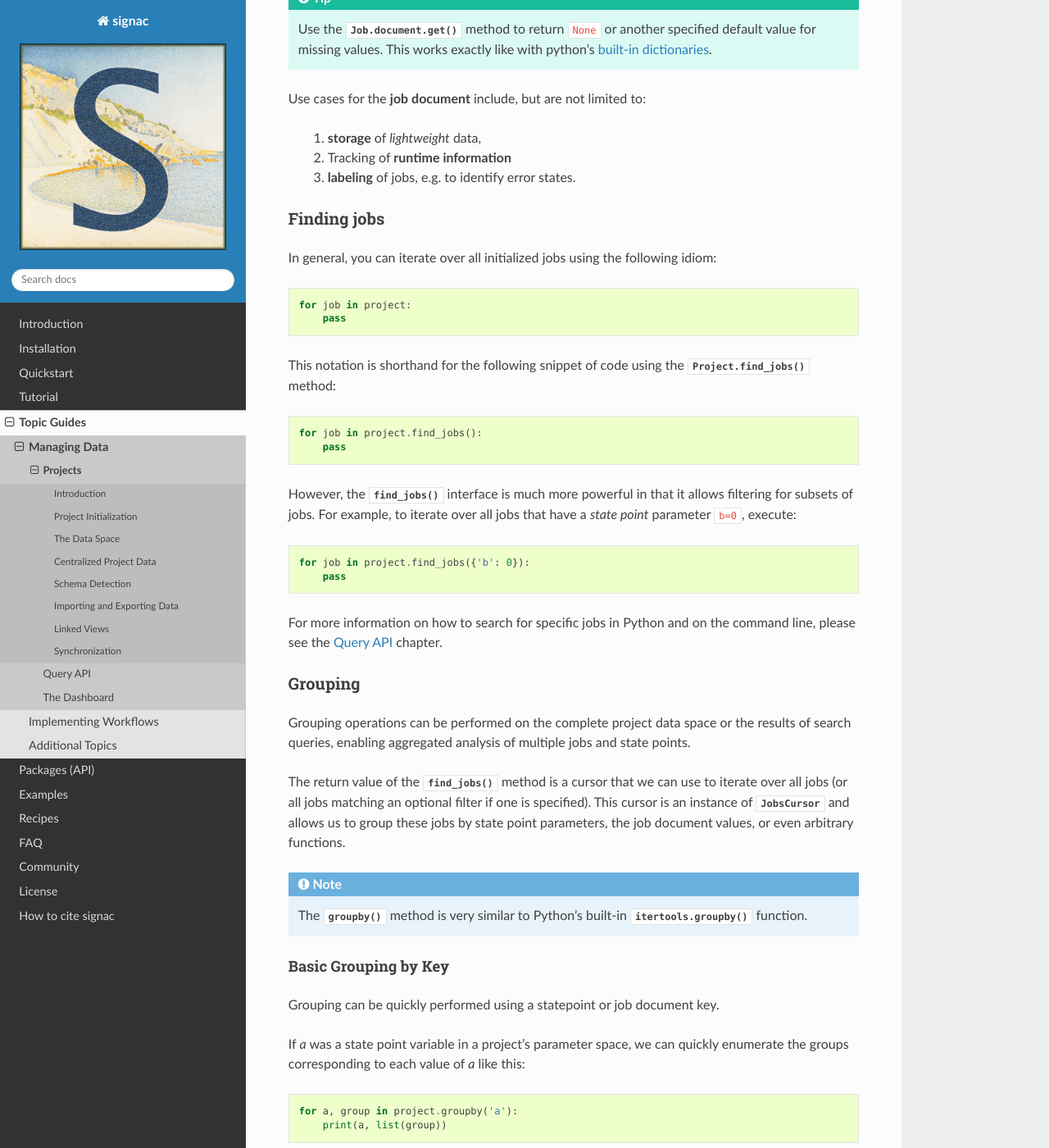
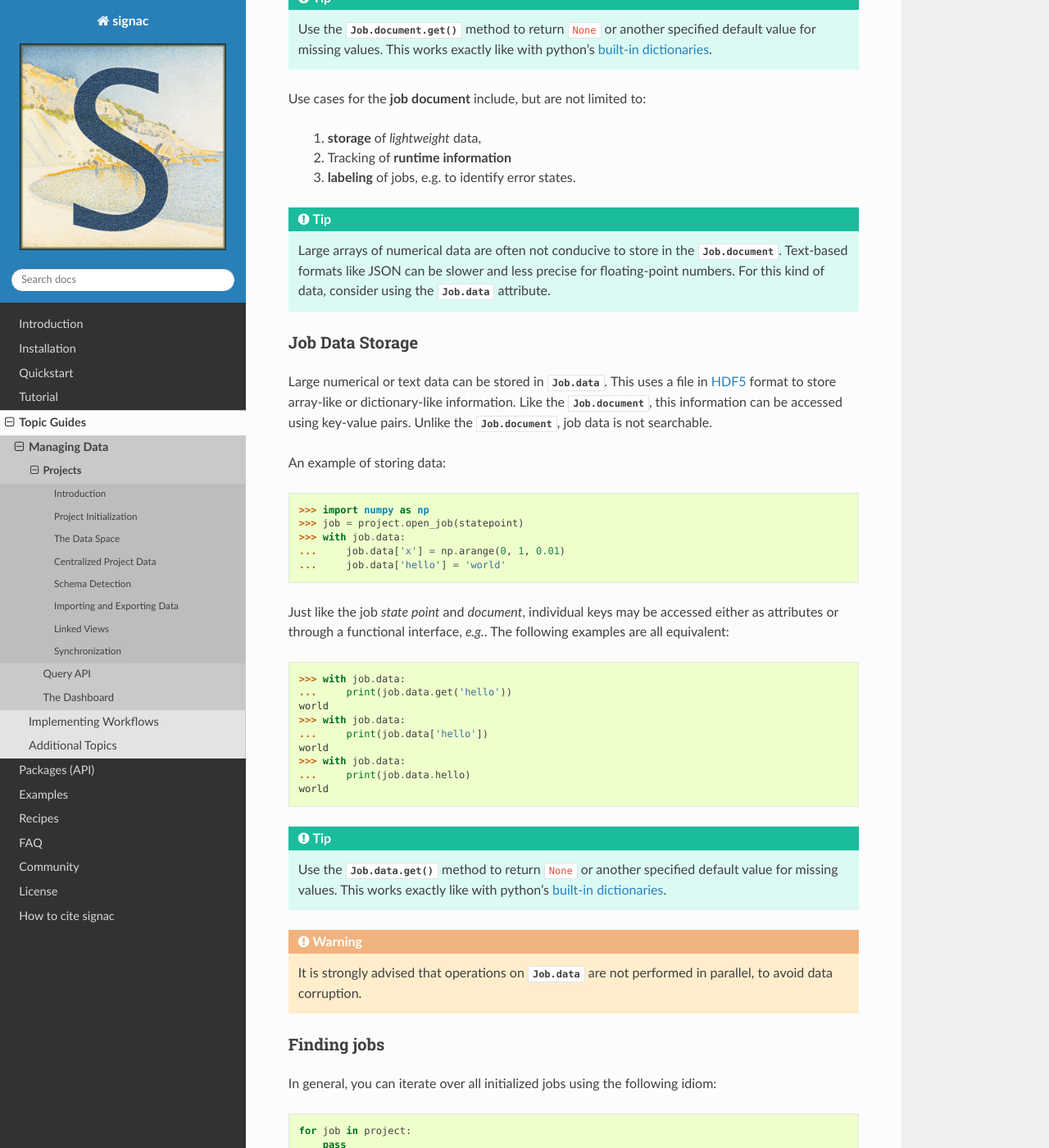
Before and after one commit to glotzerlab/signac-docs, a Sphinx documentation site: the page built from docs/source/projects.rst, in a window 1280 px wide and 1400 px high, scrolled down 5952 px. Shown: the whole window at 82% size. Built offline with Sphinx 7.4.7 and the Read the Docs theme 2.0.0, drawn with Linux system fonts in a browser that asks for light colours; some of the changed text lies outside the part shown.

Commit message:
Add topic guide for job data, project data.

```diff
--- a/docs/source/projects.rst
+++ b/docs/source/projects.rst
@@ -271,6 +271,53 @@ Use cases for the **job document** include, but are not limited to:
   2) Tracking of **runtime information**
   3) **labeling** of jobs, e.g. to identify error states.
 
+.. tip::
+
+    Large arrays of numerical data are often not conducive to store in the :py:attr:`Job.document`. Text-based formats like JSON can be slower and less precise for floating-point numbers. For this kind of data, consider using the :py:attr:`Job.data` attribute.
+
+.. _project-job-data:
+
+Job Data Storage
+----------------
+
+Large numerical or text data can be stored in :py:attr:`Job.data`. This uses a file in `HDF5`_ format to store array-like or dictionary-like information. Like the :py:attr:`Job.document`, this information can be accessed using key-value pairs. Unlike the :py:attr:`Job.document`, job data is not searchable.
+
+.. _`HDF5`: https://portal.hdfgroup.org/display/HDF5/HDF5
+
+An example of storing data:
+
+.. code-block:: python
+
+    >>> import numpy as np
+    >>> job = project.open_job(statepoint)
+    >>> with job.data:
+    ...     job.data['x'] = np.arange(0, 1, 0.01)
+    ...     job.data['hello'] = 'world'
+
+
+Just like the job *state point* and *document*, individual keys may be accessed either as attributes or through a functional interface, *e.g.*.
+The following examples are all equivalent:
+
+.. code-block:: python
+
+    >>> with job.data:
+    ...     print(job.data.get('hello'))
+    world
+    >>> with job.data:
+    ...     print(job.data['hello'])
+    world
+    >>> with job.data:
+    ...     print(job.data.hello)
+    world
+
+.. tip::
+
+     Use the :py:meth:`Job.data.get` method to return ``None`` or another specified default value for missing values. This works exactly like with python's `built-in dictionaries <https://docs.python.org/3/library/stdtypes.html#dict.get>`_.
+
+.. warning::
+
+    It is strongly advised that operations on :py:attr:`Job.data` are not performed in parallel, to avoid data corruption.
+
 .. _project-job-finding:
 
 Finding jobs
@@ -420,7 +467,7 @@ Centralized Project Data
 ========================
 
 To support the centralization of project-level data, **signac** offers simple facilities for placing data at the project level instead of associating it with a specific job.
-For one, **signac** provides a *project document* analogous to the :ref:`job document <project-job-document>`.
+For one, **signac** provides a *project document* and *project data* analogous to the :ref:`job document <project-job-document>` and :ref:`job data <project-job-data>`.
 The project document is stored in JSON format in the project root directory and can be used to store similar types of data to the job document.
 
 .. code-block:: python
@@ -430,6 +477,20 @@ The project document is stored in JSON format in the project root directory and
     >>> print(project.doc().get('hello'))
     'world'
     >>> print(project.doc.hello)
+    'world'
+
+The project data is stored in HDF5 format in the project root directory and can be used to store similar types of data to the job data.
+
+.. code-block:: python
+
+    >>> project = signac.get_project()
+    >>> with project.data:
+    ...     project.data['hello'] = 'world'
+    >>> with project.data:
+    ...     print(project.data.get('hello'))
+    'world'
+    >>> with project.data:
+    ...     print(project.data.hello)
     'world'
 
 .. currentmodule:: signac.contrib.job
```
